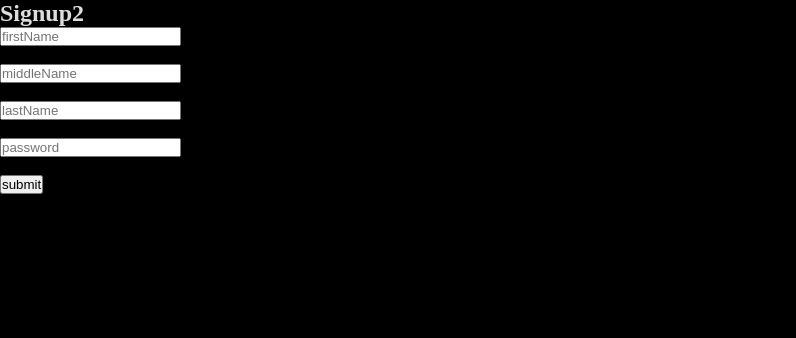
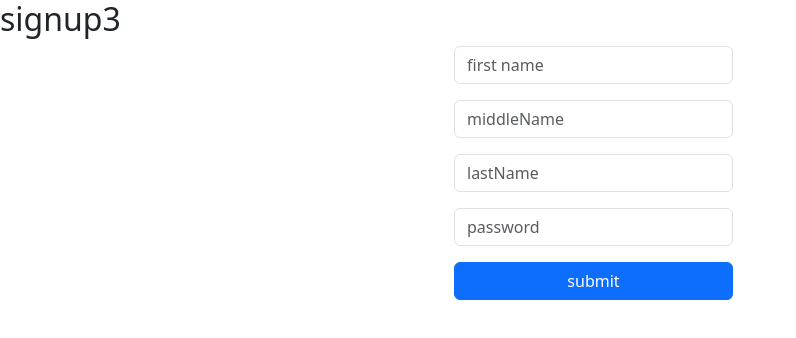
Before and after one commit to rajeshpersona/React-Practice, a React (Vite) app: page / in a window 1280 px wide. Shown: the top 338 px of the page, without its empty margins (0-796 px from the left). Built offline with nearby package versions, Linux system fonts and the light colour scheme.

Commit message:
signup 3

```diff
--- a/src/App.tsx
+++ b/src/App.tsx
@@ -1,6 +1,7 @@
 import AmeyCounter from "./amey/counter/AmeyCounter";
+import Filter from "./amey/filters/Filter";
 import Signup from "./amey/forms/Signup";
-import Signup2 from "./amey/forms/Signup2";
+import Signup3 from "./amey/forms/Signup3";
 import Search from "./amey/search/Search";
 import WindowInnerWidth from "./amey/window-innerwidth/WindowInnerWidth";
 import { WindowWidth } from "./rajesh/window-width/WindowWidth";
@@ -12,7 +13,8 @@ const App = () => {
       {/* <WindowInnerWidth /> */}
       {/* <Search /> */}
       {/* <Signup /> */}
-      <Signup2 />
+      <Signup3 />
+      {/* <Filter /> */}
     </div>
   );
 };
--- /dev/null
+++ b/src/amey/filters/Filter.tsx
@@ -0,0 +1,27 @@
+import { useEffect, useState } from "react";
+import useApi from "../hooks/useApi";
+import type { GetAllProductsProps, Product } from "../types/shared/api.types";
+import { flatternArray } from "../utils/flattenProducts";
+
+const Filter = () => {
+  const { apiData, isLoading, isError } = useApi(
+    "http://localhost:5000/ruchika/api/product/getAllProducts",
+  );
+  const [products, setProducts] = useState<Product[]>([]);
+
+  useEffect(() => {
+    if (apiData && apiData.isSuccessful) {
+      const flats = flatternArray(apiData?.result as GetAllProductsProps[]);
+      setProducts(flats);
+    }
+  }, [apiData]);
+
+  //   console.log(flats);
+
+  console.log("products ", products);
+  console.log("apiData ", apiData?.result);
+
+  return <div>Filter</div>;
+};
+
+export default Filter;
--- a/src/amey/forms/Signup2.tsx
+++ b/src/amey/forms/Signup2.tsx
@@ -17,42 +17,53 @@ const Signup2 = () => {
 
   const handleSignupForm = (e: React.SyntheticEvent) => {
     e.preventDefault();
-    let success = validateForm(formData);
+    const success = validateForm(formData);
     console.log("success", success);
+  };
+
+  const validateName = (fieldName: string, fieldLabel: string) => {
+    // Check if empty
+    if (!fieldName || fieldName.trim() === "") {
+      return `${fieldLabel} is required`;
+    }
+
+    // Check length
+    if (fieldName.length < 2) {
+      return `${fieldLabel} must be at least 2 characters`;
+    }
+    if (fieldName.length > 10) {
+      return `${fieldLabel} must be less than 10 characters`;
+    }
+
+    // Check letters only
+    const onlyLetters = /^[A-Za-z\s]+$/;
+    if (!onlyLetters.test(fieldName)) {
+      return `${fieldLabel} should contain only letters`;
+    }
+
+    // No error
+    return "";
   };
 
   const validateForm = (formData: any) => {
     // Start with empty errors
     let newErrors = {
-      firstName: "",
-      middleName: "",
-      lastName: "",
-      password: "",
+      firstName: validateName(formData.firstName, "First name"),
+      middleName: validateName(formData.middleName, "Middle name"),
+      lastName: validateName(formData.lastName, "Last name"),
+      password:
+        !formData.password || formData.password.trim() === ""
+          ? "Password is required"
+          : "",
     };
-
-    // Check EACH field independently (no else-if)
-    if (!formData.firstName || formData.firstName.trim() === "") {
-      newErrors.firstName = "First name is required";
-    }
-
-    if (!formData.middleName || formData.middleName.trim() === "") {
-      newErrors.middleName = "Middle name is required";
-    }
-
-    if (!formData.lastName || formData.lastName.trim() === "") {
-      newErrors.lastName = "Last name is required";
-    }
-
-    if (!formData.password || formData.password.trim() === "") {
-      newErrors.password = "Password is required";
-    }
 
     // Set all errors at once
     setIsError(newErrors);
 
     // Check if any errors exist
     const hasErrors = Object.values(newErrors).some((err) => err !== "");
-    console.log(hasErrors);
+    console.log("Has errors:", hasErrors);
+
     if (!hasErrors) {
       console.log("Form valid:", formData);
       setFormData({
@@ -62,6 +73,8 @@ const Signup2 = () => {
         password: "",
       });
       return formData;
+    } else {
+      return null;
     }
   };
 
@@ -81,39 +94,39 @@ const Signup2 = () => {
           type="text"
           id="firstName"
           value={formData.firstName}
-          placeholder="firstName"
+          placeholder="First Name"
           onChange={handleChange}
         />
-        <p>{isError.firstName && isError.firstName}</p>
-        <br />
+        <p style={{ color: "red" }}>{isError.firstName}</p>
+
         <input
           type="text"
           id="middleName"
           value={formData.middleName}
-          placeholder="middleName"
+          placeholder="Middle Name"
           onChange={handleChange}
         />
-        <p>{isError.middleName && isError.middleName}</p>
-        <br />
+        <p style={{ color: "red" }}>{isError.middleName}</p>
+
         <input
           type="text"
           id="lastName"
           value={formData.lastName}
-          placeholder="lastName"
+          placeholder="Last Name"
           onChange={handleChange}
         />
-        <p>{isError.lastName && isError.lastName}</p>
-        <br />
+        <p style={{ color: "red" }}>{isError.lastName}</p>
+
         <input
           type="password"
           id="password"
           value={formData.password}
-          placeholder="password"
+          placeholder="Password"
           onChange={handleChange}
         />
-        <p>{isError.password && isError.password}</p>
-        <br />
-        <button type="submit">submit</button>
+        <p style={{ color: "red" }}>{isError.password}</p>
+
+        <button type="submit">Submit</button>
       </form>
     </div>
   );
--- /dev/null
+++ b/src/amey/forms/Signup3.tsx
@@ -0,0 +1,154 @@
+import React, { useState } from "react";
+
+const Signup3 = () => {
+  const [formData, setFormData] = useState({
+    firstName: "",
+    middleName: "",
+    lastName: "",
+    password: "",
+  });
+  const [isError, setIsError] = useState({
+    firstName: "",
+    middleName: "",
+    lastName: "",
+    password: "",
+  });
+
+  const handleChange = (e: React.ChangeEvent<HTMLInputElement>) => {
+    const { id, value } = e.target;
+    setFormData((prev) => {
+      return { ...prev, [id]: value }; // adding firstName : value
+    });
+  };
+
+  const validateForm = (fieldName: string, fieldLabel: string) => {
+    let letters = /^[\d\s]+$/;
+
+    if (!fieldName || fieldName.trim() === "") {
+      return `${fieldLabel} is required`;
+    }
+    if (fieldName.length < 2) {
+      return `${fieldLabel} must have atleast 2 characters`;
+    }
+    if (fieldName.length > 10) {
+      return `${fieldLabel} must have maximum 10 characters`;
+    }
+    if (fieldLabel !== "Password" && letters.test(fieldName)) {
+      return `${fieldLabel} only letters`;
+    }
+    return "";
+  };
+
+  const handleSignupForm = (e: React.SubmitEvent) => {
+    e.preventDefault();
+    // console.log("success form ", formData);
+
+    const errors = {
+      firstName: validateForm(formData?.firstName, "First Name"),
+      middleName: validateForm(formData?.middleName, "Middle Name"),
+      lastName: validateForm(formData?.lastName, "Last Name"),
+      password: validateForm(formData?.password, "Password"),
+    };
+
+    // if (!formData.firstName || formData.firstName.trim() === "") {
+    //   errors.firstName = "First Name is required";
+    // }
+    // if (!formData.middleName || formData.middleName.trim() === "") {
+    //   errors.middleName = "Middle Name is required";
+    // }
+    // if (!formData.lastName || formData.lastName.trim() === "") {
+    //   errors.lastName = "Last Name is required";
+    // }
+    // if (!formData.password || formData.password.trim() === "") {
+    //   errors.password = "Password is required";
+    // }
+
+    setIsError(errors);
+
+    // let passOn = Object.values(errors).some((error) => error);
+    let validFields = Object.values(errors).filter((error) => error !== "");
+    console.log(validFields);
+    // if (!passOn) {
+    if (validFields.length === 0) {
+      console.log("success form ", formData);
+      setFormData({
+        firstName: "",
+        middleName: "",
+        lastName: "",
+        password: "",
+      });
+    }
+  };
+  // console.log(isError);
+  return (
+    <div>
+      <h2>signup3</h2>
+
+      <div className="container">
+        <div className="row">
+          <form onSubmit={handleSignupForm}>
+            <div className="col-3 offset-4">
+              <input
+                onChange={handleChange}
+                type="text"
+                className="form-control mb-3"
+                id="firstName"
+                value={formData.firstName}
+                placeholder="first name"
+              />
+              <p className="text-danger">
+                {isError.firstName && isError.firstName}
+              </p>
+            </div>
+            <div className="col-3 offset-4">
+              <input
+                onChange={handleChange}
+                type="text"
+                className="form-control mb-3"
+                id="middleName"
+                value={formData.middleName}
+                placeholder="middleName"
+              />
+              <p className="text-danger">
+                {isError.middleName && isError.middleName}
+              </p>
+            </div>
+            <div className="col-3 offset-4">
+              <input
+                onChange={handleChange}
+                type="text"
+                className="form-control mb-3"
+                id="lastName"
+                value={formData.lastName}
+                placeholder="lastName"
+              />
+              <p className="text-danger">
+                {isError.lastName && isError.lastName}
+              </p>
+            </div>
+            <div className="col-3 offset-4">
+              <input
+                onChange={handleChange}
+                type="text"
+                className="form-control mb-3"
+                id="password"
+                value={formData.password}
+                placeholder="password"
+              />
+              <p className="text-danger">
+                {isError.password && isError.password}
+              </p>
+            </div>
+            <div className="col-3 offset-4">
+              <button type="submit" className="btn btn-primary w-100">
+                submit
+              </button>
+            </div>
+          </form>
+        </div>
+      </div>
+    </div>
+  );
+};
+
+export default Signup3;
--- a/src/main.tsx
+++ b/src/main.tsx
@@ -1,5 +1,6 @@
 import { createRoot } from "react-dom/client";
 import "./index.css";
+import "bootstrap/dist/css/bootstrap.min.css";
 import App from "./App.tsx";
 
 createRoot(document.getElementById("root")!).render(<App />);
```
